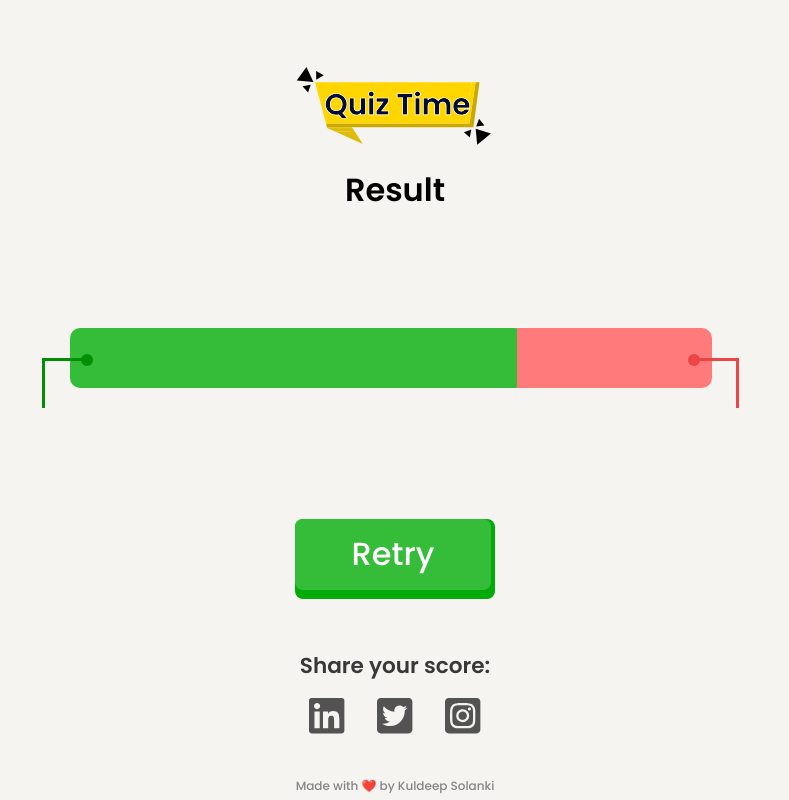
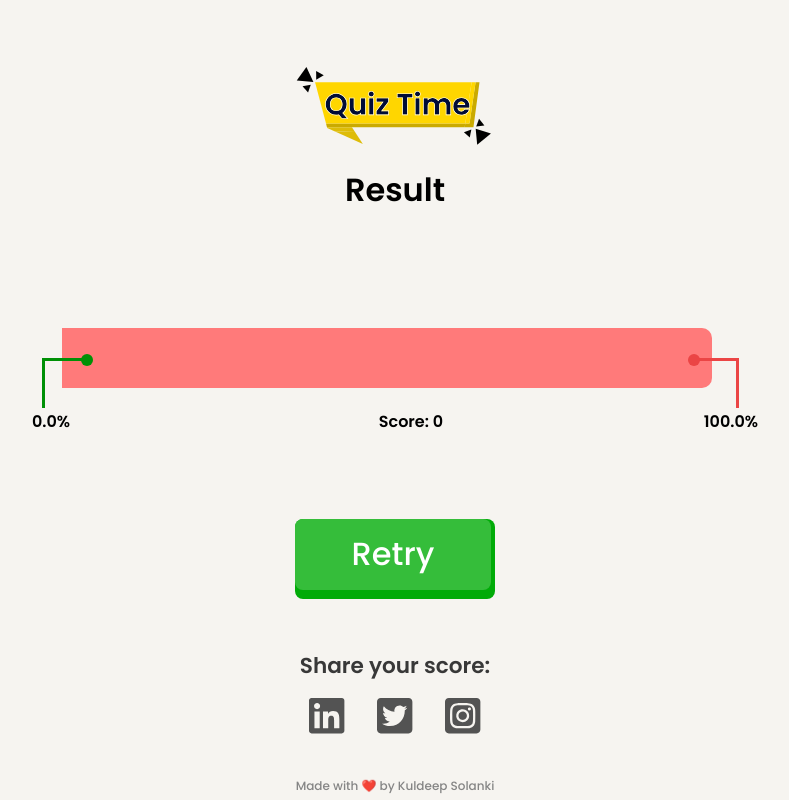
Before and after one commit to kuldp18/quiz-time, a React (Vite) app: page /result in a window 1280 px wide. Shown: the whole page, without its empty margins (245-1034 px from the left). Built offline with nearby package versions, Linux system fonts and the light colour scheme.

Commit message:
show result with score and reset quiz on home page

```diff
--- a/src/App.jsx
+++ b/src/App.jsx
@@ -1,10 +1,18 @@
 import { Link } from "react-router";
 import logo from "./assets/images/logo.svg";
-
+import Footer from "./components/Footer";
+import { useGlobalContext } from "./contexts/useGlobalContext";
+import { useEffect } from "react";
+import { ACTIONS } from "./reducers/quizReducer";
 import "./app.css";
-import Footer from "./components/Footer";
 
 const App = () => {
+  const { dispatch } = useGlobalContext();
+
+  useEffect(() => {
+    dispatch({ type: ACTIONS.RESET_STATE });
+  }, [dispatch]);
+
   return (
     <main className="container home-container">
       <section className="logo">
--- a/src/components/Question.jsx
+++ b/src/components/Question.jsx
@@ -1,10 +1,12 @@
 import { useEffect, useRef, useState } from "react";
 import { useGlobalContext } from "../contexts/useGlobalContext";
+import { useNavigate } from "react-router";
 import { ACTIONS } from "../reducers/quizReducer";
 import Option from "./Option";
 
 const Question = ({ timeRef, nextRef }) => {
   const { state, dispatch } = useGlobalContext();
+  const navigate = useNavigate();
 
   const [currentQuestion, setCurrentQuestion] = useState(null);
 
@@ -64,7 +66,11 @@ const Question = ({ timeRef, nextRef }) => {
   }, [state.index, state.questions]);
 
   const handleNext = () => {
-    if (state.index === state.questions.length - 1 || !optionsDisabled) return;
+    if (!optionsDisabled) return;
+
+    if (state.index === state.questions.length - 1) {
+      navigate("/result");
+    }
     dispatch({ type: ACTIONS.INCREASE_INDEX });
   };
 
--- a/src/pages/ResultPage.jsx
+++ b/src/pages/ResultPage.jsx
@@ -4,9 +4,26 @@ import twitter from "../assets/images/twitter.svg";
 import instagram from "../assets/images/instagram.svg";
 import Footer from "../components/Footer";
 import { Link } from "react-router";
+import { useEffect, useState } from "react";
+import { useGlobalContext } from "../contexts/useGlobalContext";
 import "./result.css";
 
 const ResultPage = () => {
+  const { state } = useGlobalContext();
+  const [greenPercentage, setGreenPercentage] = useState(0);
+  const [redPercentage, setRedPercentage] = useState(0);
+
+  useEffect(() => {
+    const rightQuestions = state.score;
+    const totalQuestions = state.questions.length;
+
+    const green = (rightQuestions / totalQuestions) * 100;
+    const red = 100 - green;
+
+    setGreenPercentage(green.toFixed(1));
+    setRedPercentage(red.toFixed(1));
+  }, [state.score, state.questions]);
+
   return (
     <main className="result-container">
       <header className="result-header">
@@ -18,8 +35,18 @@ const ResultPage = () => {
 
       <section className="result">
         <div className="bar">
-          <div className="bar-green"></div>
-          <div className="bar-red"></div>
+          <div
+            className="bar-green"
+            style={{
+              width: `${greenPercentage}%`,
+            }}
+          ></div>
+          <div
+            className="bar-red"
+            style={{
+              width: `${redPercentage}%`,
+            }}
+          ></div>
           <div className="green-square">
             <div className="green-circle"></div>
           </div>
@@ -29,9 +56,9 @@ const ResultPage = () => {
           </div>
         </div>
 
-        <p className="score"></p>
-        <p className="green-percentage"></p>
-        <p className="red-percentage"></p>
+        <p className="score">Score: {state.score}</p>
+        <p className="green-percentage">{greenPercentage}%</p>
+        <p className="red-percentage">{redPercentage}%</p>
       </section>
 
       <section className="quote">
--- a/src/reducers/quizReducer.js
+++ b/src/reducers/quizReducer.js
@@ -13,6 +13,7 @@ export const ACTIONS = {
   CHANGE_THEME: "CHANGE_THEME",
   INCREASE_INDEX: "INCREASE_INDEX",
   CALCULATE_ANSWER: "CALCULATE_ANSWER",
+  RESET_STATE: "RESET_STATE",
 };
 
 export const quizReducer = (state, action) => {
@@ -34,6 +35,10 @@ export const quizReducer = (state, action) => {
         return { ...state };
       }
     }
+
+    case ACTIONS.RESET_STATE: {
+      return { ...initialState };
+    }
     default:
       throw new Error("Invalid action type in dispatch");
   }
```
